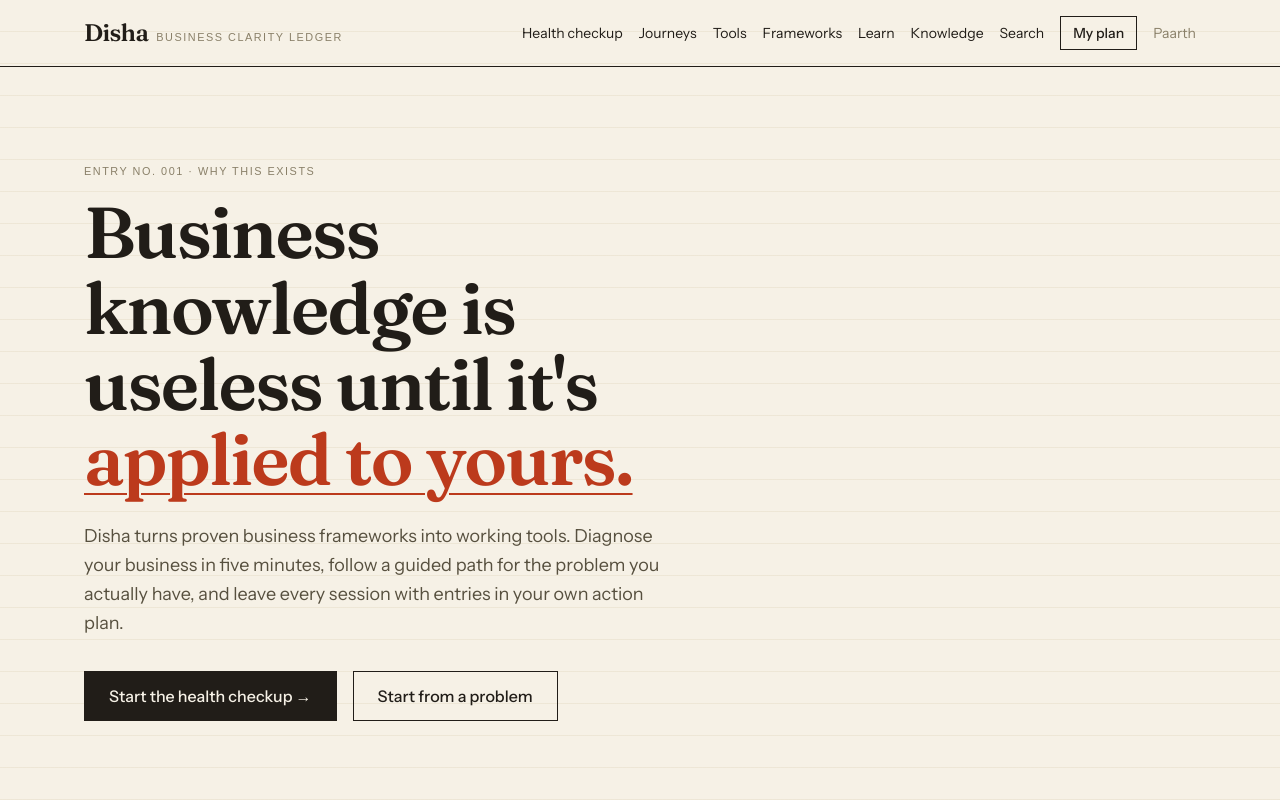
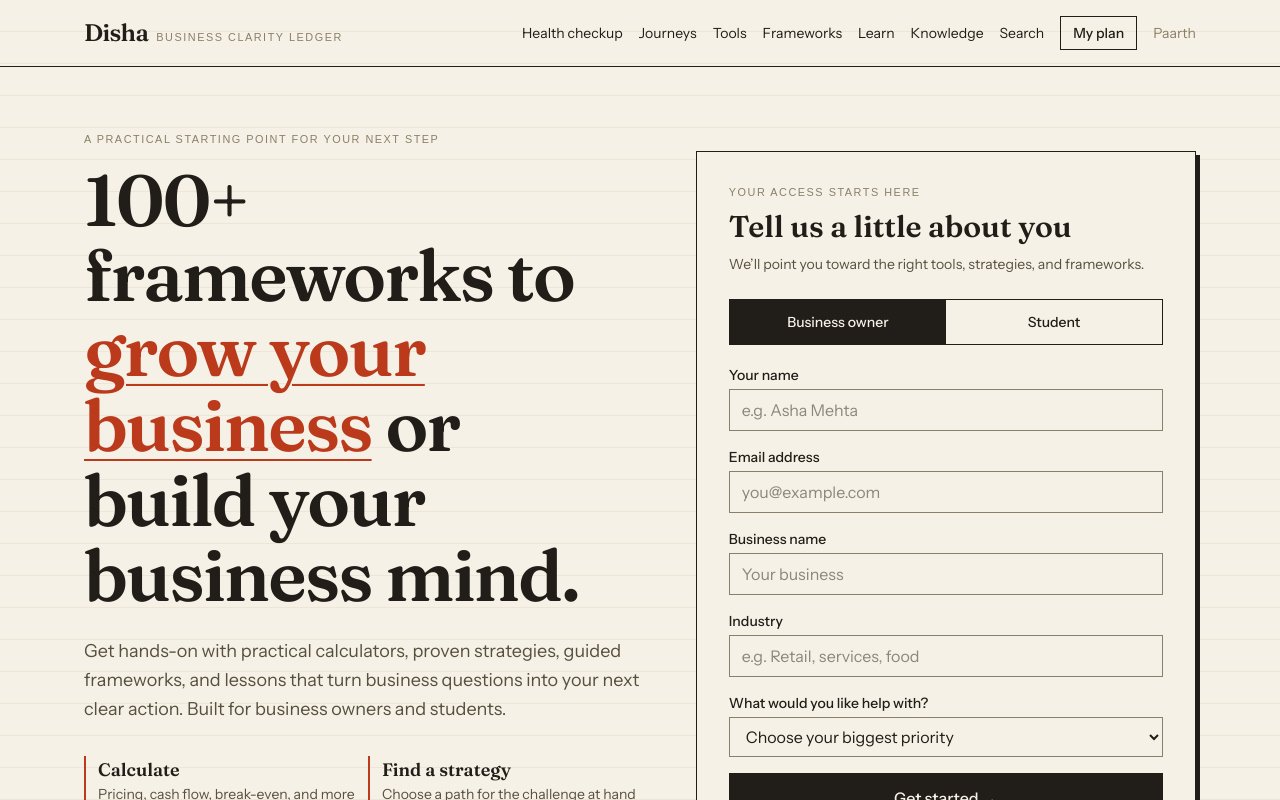
Before and after one commit to Shivam3-max/disha, a Next.js app: page / in a window 1280 px wide. Shown: the top 800 px of the page. Built offline with nearby package versions, Linux system fonts and the light colour scheme; no server answers; a web font is replaced by a local one.

Commit message:
Add audience-specific welcome intake form

```diff
--- /dev/null
+++ b/app/api/leads/route.ts
@@ -0,0 +1,77 @@
+import { NextResponse } from "next/server";
+
+const RESEND_ENDPOINT = "https://api.resend.com/emails";
+
+function field(value: unknown, max = 200) {
+  return typeof value === "string" ? value.trim().slice(0, max) : "";
+}
+
+export async function POST(request: Request) {
+  const apiKey = process.env.RESEND_API_KEY;
+  const from = process.env.LEADS_FROM_EMAIL;
+  if (!apiKey || !from) {
+    return NextResponse.json({ error: "Email delivery is not configured." }, { status: 503 });
+  }
+
+  let body: Record<string, unknown>;
+  try {
+    body = await request.json();
+  } catch {
+    return NextResponse.json({ error: "Invalid request." }, { status: 400 });
+  }
+
+  // Quietly accept honeypot submissions to avoid helping bots tune their requests.
+  if (field(body.website, 300)) return NextResponse.json({ ok: true });
+
+  const audience = field(body.audience, 20);
+  const name = field(body.name, 120);
+  const email = field(body.email, 254);
+  const goal = field(body.goal, 160);
+  const businessName = field(body.businessName, 160);
+  const industry = field(body.industry, 120);
+  const course = field(body.course, 160);
+  const validEmail = /^[^\s@]+@[^\s@]+\.[^\s@]+$/.test(email);
+
+  if (!name || !validEmail || !goal || !["owner", "student"].includes(audience)) {
+    return NextResponse.json({ error: "Please complete the required fields." }, { status: 400 });
+  }
+  if (audience === "owner" && (!businessName || !industry)) {
+    return NextResponse.json({ error: "Business details are required." }, { status: 400 });
+  }
+  if (audience === "student" && !course) {
+    return NextResponse.json({ error: "Study details are required." }, { status: 400 });
+  }
+
+  const lines = [
+    `Audience: ${audience === "owner" ? "Business owner" : "Student"}`,
+    `Name: ${name}`,
+    `Email: ${email}`,
+    audience === "owner" ? `Business: ${businessName}` : `School/course: ${course}`,
+    audience === "owner" ? `Industry: ${industry}` : "",
+    `Priority: ${goal}`,
+  ].filter(Boolean);
+
+  try {
+    const response = await fetch(RESEND_ENDPOINT, {
+      method: "POST",
+      headers: {
+        Authorization: `Bearer ${apiKey}`,
+        "Content-Type": "application/json",
+      },
+      body: JSON.stringify({
+        from,
+        to: ["shivam@relytask.com"],
+        reply_to: email,
+        subject: `New Disha ${audience === "owner" ? "business owner" : "student"} signup: ${name}`,
+        text: lines.join("\n"),
+      }),
+    });
+    if (!response.ok) {
+      console.error("Lead email delivery failed", response.status);
+      return NextResponse.json({ error: "Email delivery failed." }, { status: 502 });
+    }
+    return NextResponse.json({ ok: true });
+  } catch {
+    return NextResponse.json({ error: "Email delivery failed." }, { status: 502 });
+  }
+}
--- a/app/globals.css
+++ b/app/globals.css
@@ -115,6 +115,7 @@ input[type="range"]::-webkit-slider-thumb {
 }
 
 input[type="text"],
+input[type="email"],
 input[type="number"],
 textarea,
 select {
@@ -126,6 +127,7 @@ select {
   outline: none;
 }
 input[type="text"]:focus,
+input[type="email"]:focus,
 input[type="number"]:focus,
 textarea:focus,
 select:focus {
--- a/app/layout.tsx
+++ b/app/layout.tsx
@@ -88,7 +88,7 @@ export default function RootLayout({
               Disha - practical business frameworks for owners and students
             </p>
             <p className="text-xs text-ink-faint">
-              Your entries are saved only in your browser. Nothing is uploaded.
+              Intake details are sent securely to the Disha team.
             </p>
             <a href={PAARTH_URL} className="text-xs text-vermillion underline">
               Back to Paarth
--- a/app/page.tsx
+++ b/app/page.tsx
@@ -1,4 +1,5 @@
 import Link from "next/link";
+import WelcomeForm from "@/components/WelcomeForm";
 import { TOOLS } from "@/lib/registry";
 import { WORKSHEETS } from "@/lib/worksheets";
 import { JOURNEYS } from "@/lib/journeys";
@@ -49,38 +50,36 @@ const ENTRY_POINTS = [
 export default function Home() {
   return (
     <main className="mx-auto max-w-6xl px-5">
-      <section className="grid gap-10 py-16 md:grid-cols-[1.4fr_1fr] md:py-24">
+      <section className="grid items-center gap-10 py-10 md:grid-cols-[1fr_0.9fr] md:gap-14 md:py-16">
         <div className="rise">
-          <p className="rule-label mb-4">entry no. 001 · why this exists</p>
-          <h1 className="font-display text-5xl font-semibold leading-[1.05] tracking-tight md:text-7xl">
-            Business knowledge is useless until it&apos;s{" "}
-            <em className="text-vermillion not-italic underline decoration-2 underline-offset-8">
-              applied to yours.
-            </em>
+          <p className="rule-label mb-4">A practical starting point for your next step</p>
+          <h1 className="font-display text-5xl font-semibold leading-[1.04] tracking-tight md:text-7xl">
+            100+ frameworks to{" "}
+            <em className="text-vermillion not-italic underline decoration-2 underline-offset-8">grow your business</em>{" "}
+            or build your business mind.
           </h1>
           <p className="mt-6 max-w-xl text-lg leading-relaxed text-ink-soft">
-            Disha turns proven business frameworks into working tools. Diagnose
-            your business in five minutes, follow a guided path for the
-            problem you actually have, and leave every session with entries
-            in your own action plan.
+            Get hands-on with practical calculators, proven strategies, guided
+            frameworks, and lessons that turn business questions into your next
+            clear action. Built for business owners and students.
           </p>
-          <div className="mt-8 flex flex-wrap gap-4">
-            <Link href="/checkup" className="btn-ink px-6 py-3 font-medium">
-              Start the health checkup →
-            </Link>
-            <Link href="/journeys" className="btn-outline px-6 py-3 font-medium">
-              Start from a problem
-            </Link>
+          <div className="mt-8 grid max-w-xl gap-3 sm:grid-cols-2">
+            {[
+              ["Calculate", "Pricing, cash flow, break-even, and more"],
+              ["Find a strategy", "Choose a path for the challenge at hand"],
+              ["Use a framework", "Turn proven ideas into practical steps"],
+              ["Keep learning", "Build confidence with guided lessons"],
+            ].map(([title, description]) => (
+              <div key={title} className="border-l-2 border-vermillion pl-3">
+                <p className="font-display text-lg font-semibold">{title}</p>
+                <p className="text-sm text-ink-soft">{description}</p>
+              </div>
+            ))}
           </div>
+          <p className="rule-label mt-8">{TOOLS.length} tools · {WORKSHEETS.length} worksheets · made for real decisions</p>
         </div>
-        <div className="rise rise-2 hidden items-center justify-center md:flex">
-          <div className="stamp h-44 w-44 flex-col gap-1 text-center text-xs">
-            <span className="text-2xl font-semibold">
-              {TOOLS.length + WORKSHEETS.length}
-            </span>
-            <span>tools & frameworks</span>
-            <span>· est. 2026 ·</span>
-          </div>
+        <div className="rise rise-2">
+          <WelcomeForm />
         </div>
       </section>
 
--- /dev/null
+++ b/components/WelcomeForm.tsx
@@ -0,0 +1,121 @@
+"use client";
+
+import { FormEvent, useState } from "react";
+
+type Audience = "owner" | "student";
+
+export default function WelcomeForm() {
+  const [audience, setAudience] = useState<Audience>("owner");
+  const [status, setStatus] = useState<"idle" | "sending" | "sent" | "error">("idle");
+
+  async function submit(event: FormEvent<HTMLFormElement>) {
+    event.preventDefault();
+    setStatus("sending");
+    const formElement = event.currentTarget;
+    const form = new FormData(formElement);
+    const payload = Object.fromEntries(form.entries());
+    try {
+      const response = await fetch("/api/leads", {
+        method: "POST",
+        headers: { "Content-Type": "application/json" },
+        body: JSON.stringify({ ...payload, audience }),
+      });
+      if (!response.ok) throw new Error("Unable to send");
+      setStatus("sent");
+      formElement.reset();
+    } catch {
+      setStatus("error");
+    }
+  }
+
+  return (
+    <div className="ledger-card bg-paper p-6 sm:p-8">
+      <p className="rule-label mb-2">Your access starts here</p>
+      <h2 className="font-display text-3xl font-semibold">Tell us a little about you</h2>
+      <p className="mt-2 text-sm leading-relaxed text-ink-soft">
+        We’ll point you toward the right tools, strategies, and frameworks.
+      </p>
+      <div className="mt-6 grid grid-cols-2 border border-ink" role="group" aria-label="Choose your profile">
+        {([
+          ["owner", "Business owner"],
+          ["student", "Student"],
+        ] as const).map(([value, label]) => (
+          <button
+            key={value}
+            type="button"
+            onClick={() => setAudience(value)}
+            aria-pressed={audience === value}
+            className={`px-3 py-3 text-sm font-medium transition-colors ${audience === value ? "bg-ink text-paper" : "hover:bg-paper-deep"}`}
+          >
+            {label}
+          </button>
+        ))}
+      </div>
+      <form onSubmit={submit} className="mt-5 space-y-4">
+        <div>
+          <label className="mb-1 block text-sm font-medium" htmlFor="lead-name">Your name</label>
+          <input id="lead-name" name="name" type="text" autoComplete="name" required maxLength={120} placeholder="e.g. Asha Mehta" />
+        </div>
+        <div>
+          <label className="mb-1 block text-sm font-medium" htmlFor="lead-email">Email address</label>
+          <input id="lead-email" name="email" type="email" autoComplete="email" required maxLength={254} placeholder="you@example.com" />
+        </div>
+        {audience === "owner" ? (
+          <>
+            <div>
+              <label className="mb-1 block text-sm font-medium" htmlFor="lead-business">Business name</label>
+              <input id="lead-business" name="businessName" type="text" required maxLength={160} placeholder="Your business" />
+            </div>
+            <div>
+              <label className="mb-1 block text-sm font-medium" htmlFor="lead-industry">Industry</label>
+              <input id="lead-industry" name="industry" type="text" required maxLength={120} placeholder="e.g. Retail, services, food" />
+            </div>
+            <div>
+              <label className="mb-1 block text-sm font-medium" htmlFor="lead-challenge">What would you like help with?</label>
+              <select id="lead-challenge" name="goal" defaultValue="" required>
+                <option value="" disabled>Choose your biggest priority</option>
+                <option>Growing sales</option>
+                <option>Managing cash flow</option>
+                <option>Pricing or profitability</option>
+                <option>Marketing and customers</option>
+                <option>Planning my next steps</option>
+                <option>Something else</option>
+              </select>
+            </div>
+          </>
+        ) : (
+          <>
+            <div>
+              <label className="mb-1 block text-sm font-medium" htmlFor="lead-course">School, college, or course</label>
+              <input id="lead-course" name="course" type="text" required maxLength={160} placeholder="What are you studying?" />
+            </div>
+            <div>
+              <label className="mb-1 block text-sm font-medium" htmlFor="lead-interest">What do you want to learn?</label>
+              <select id="lead-interest" name="goal" defaultValue="" required>
+                <option value="" disabled>Choose an area of interest</option>
+                <option>How businesses work</option>
+                <option>Entrepreneurship and startups</option>
+                <option>Marketing and sales</option>
+                <option>Finance and numbers</option>
+                <option>Strategy and case studies</option>
+                <option>Preparing for a career</option>
+              </select>
+            </div>
+          </>
+        )}
+        <div className="hidden" aria-hidden="true">
+          <label htmlFor="lead-website">Leave this field empty</label>
+          <input id="lead-website" name="website" tabIndex={-1} autoComplete="off" />
+        </div>
+        <button className="btn-ink w-full px-5 py-3 font-medium disabled:opacity-60" type="submit" disabled={status === "sending"}>
+          {status === "sending" ? "Sending…" : "Get started →"}
+        </button>
+        <p className="min-h-5 text-sm" aria-live="polite">
+          {status === "sent" && <span className="text-forest">Thanks — your details are on their way. Explore the tools below.</span>}
+          {status === "error" && <span className="text-vermillion">We couldn’t send that just now. Please try again.</span>}
+          {status === "idle" && <span className="text-ink-faint">We’ll use your details to understand what’s useful for you.</span>}
+        </p>
+      </form>
+    </div>
+  );
+}
```
Also changed, not shown: 1 other file (tests, documents, lock files or other folders).
